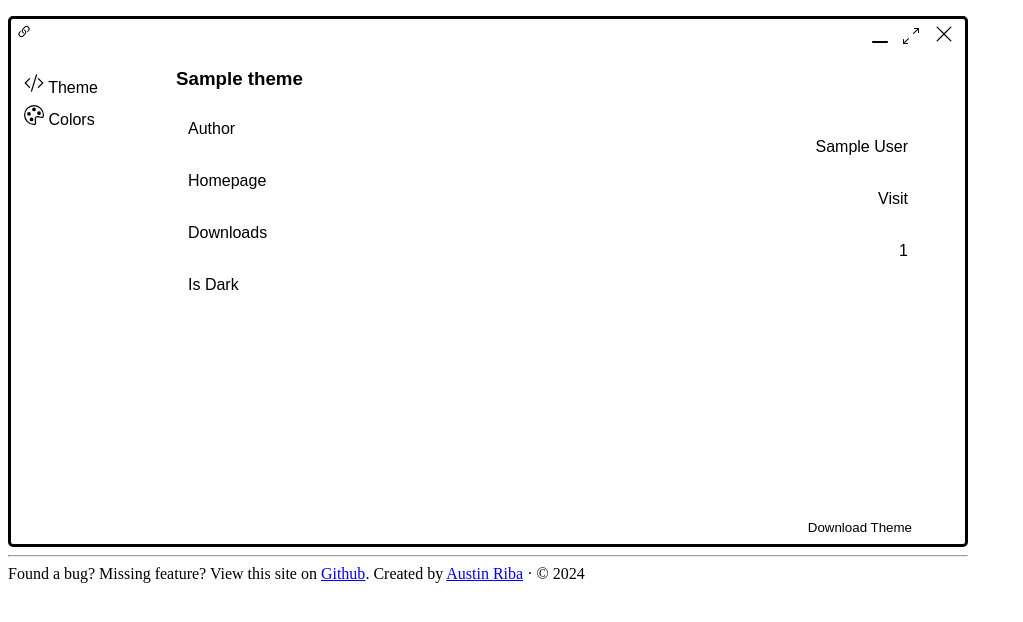
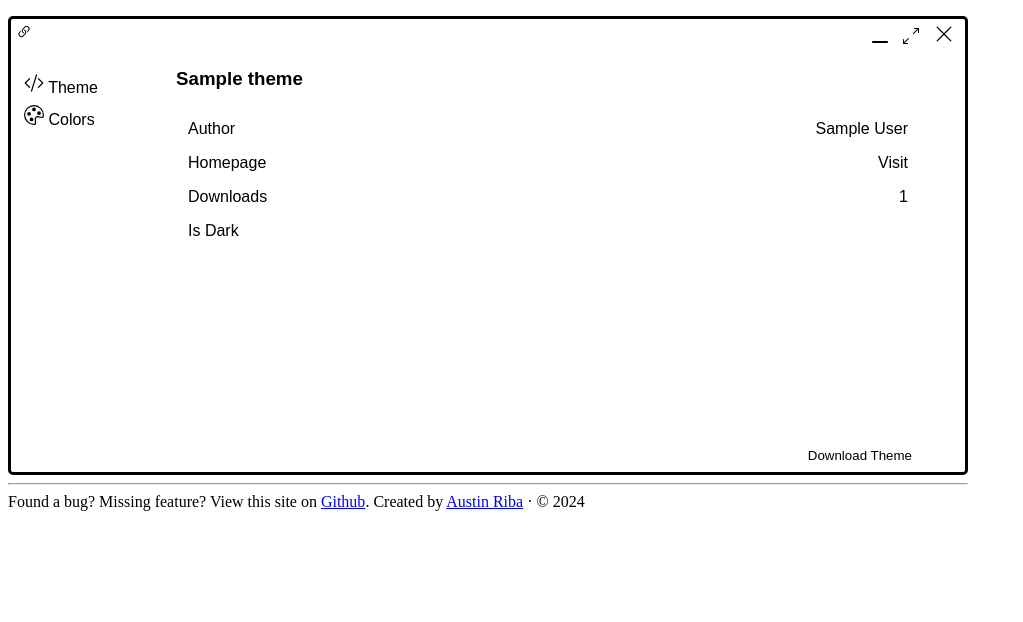
Before and after one commit to Fingel/cosmic-themes-org-py, a Django app: template themes/templates/themes/theme_list.html in a window 1280 px wide. Shown: the part 102-724 px from the top of the page, without its empty margins (0-1023 px from the left). Run offline with Django 5.2, Linux system fonts and the light colour scheme; the template is opened without the code that fills it: values that come from a table or form of the project are taken from there, others are empty; tables that the repository leaves empty hold one stand-in row (values such as "Sample post"); some libraries are stand-ins or nearby versions.

Commit message:
Theme previews collapse better

```diff
--- a/static/css/main.css
+++ b/static/css/main.css
@@ -72,7 +72,13 @@ header {
     overflow: auto;
 }
 
-/* THEME PREVIEW */
+.theme-info {
+    display: flex;
+    border-bottom: 1px solid var(--secondary-container-divider);
+    justify-content: space-between;
+    padding: 0.5em;
+}
+
 .theme-preview {
     background-color: var(--bg-color);
     border-color: var(--window-hint);
@@ -129,11 +135,7 @@ header {
     margin-bottom: 0.5em;
 }
 
-.theme-preview-center .grid {
-    padding: 0.5em;
-    border-bottom: 1px solid var(--secondary-container-divider);
-}
-.theme-preview-center .grid:last-child {
+.theme-preview-center .theme-info:last-child {
     border-bottom: 0;
 }
 
--- a/themes/templates/themes/theme_list_partial.html
+++ b/themes/templates/themes/theme_list_partial.html
@@ -33,22 +33,22 @@
                 <div class="theme-preview-center" x-show="!color">
                     <div class="container">
                         {% if theme.author %}
-                        <div class="theme-info grid">
+                        <div class="theme-info">
                             <div>Author</div>
                             <div class="text-end">{{ theme.author }}</div>
                         </div>
                         {% endif %}
                         {% if theme.link %}
-                        <div class="theme-info grid">
+                        <div class="theme-info">
                             <div>Homepage</div>
                             <div class="text-end"><a href="{{ theme.link }}">Visit</a></div>
                         </div>
                         {% endif %}
-                        <div class="grid">
+                        <div class="theme-info">
                             <div>Downloads</div>
                             <div class="text-end">{{ theme.downloads }}</div>
                         </div>
-                        <div class="grid">
+                        <div class="theme-info">
                             <div>
                                 Is Dark
                             </div>
```
